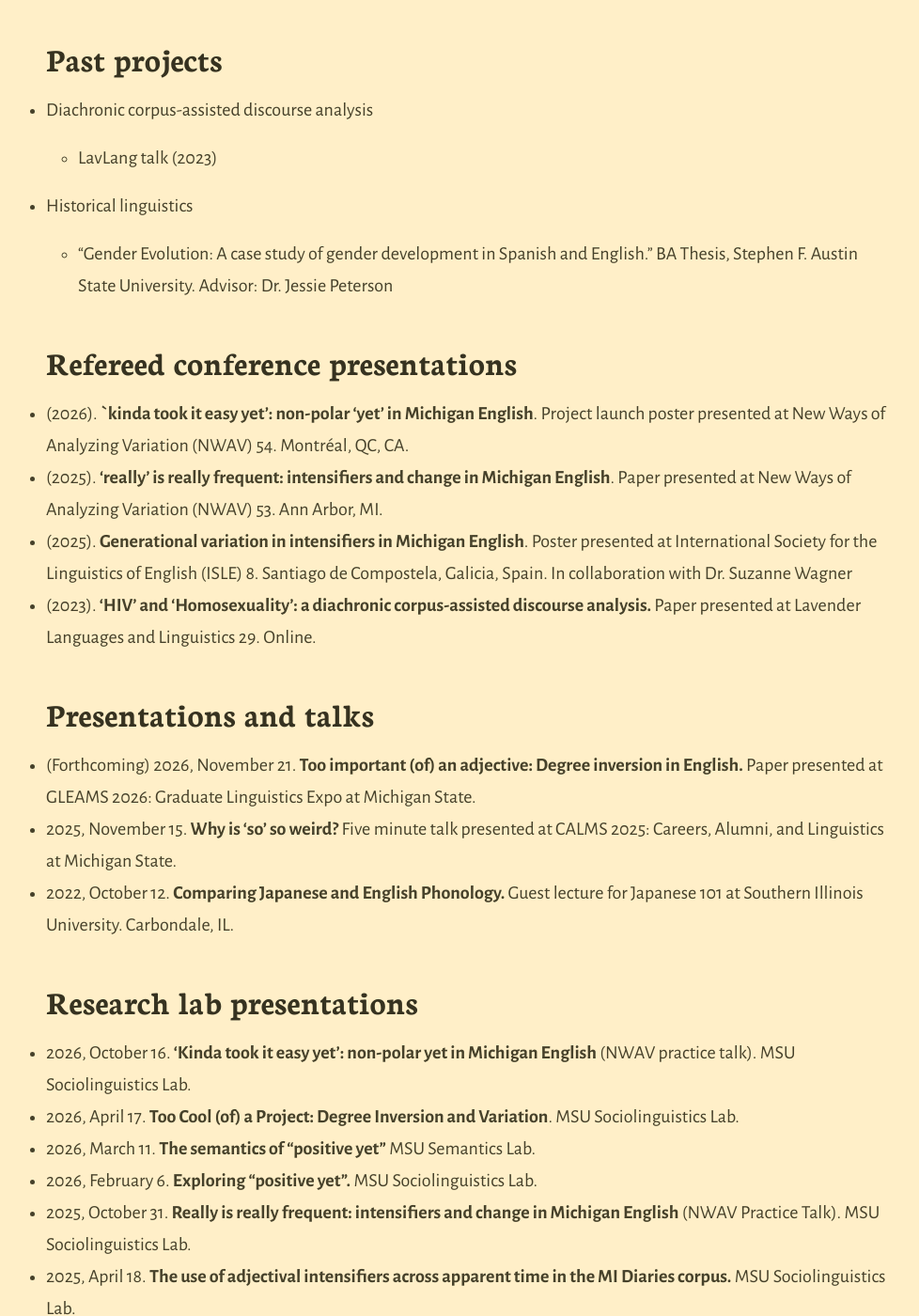
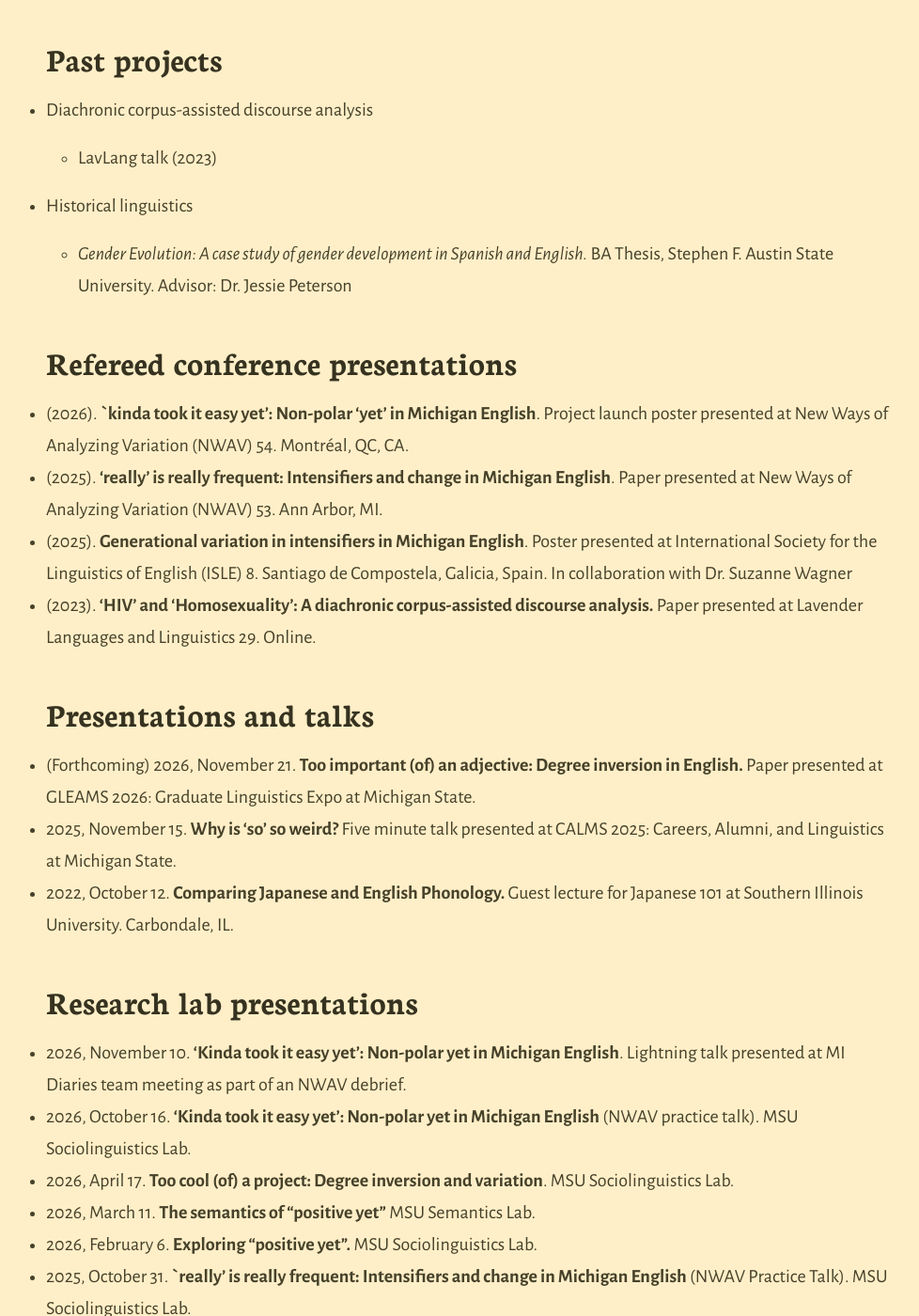
Before and after one commit to annankirk/annankirk.github.io, a Jekyll site: the page built from research.md, in a window 1280 px wide and 1400 px high, scrolled down 913 px. Shown: the whole window at 94% size, without its empty margins (141-1119 px from the left). Built offline with Jekyll 4.4.1, drawn with Linux system fonts in a browser that asks for light colours.

Commit message:
Update research.md

```diff
--- a/research.md
+++ b/research.md
@@ -20,16 +20,16 @@ I have secondary interests in sociophonetics (how the sounds of language vary an
 - Diachronic corpus-assisted discourse analysis
     - LavLang talk (2023)
 - Historical linguistics
-    - "Gender Evolution: A case study of gender development in Spanish and English." BA Thesis, Stephen F. Austin State University. Advisor: Dr. Jessie Peterson
+    - _Gender Evolution: A case study of gender development in Spanish and English._ BA Thesis, Stephen F. Austin State University. Advisor: Dr. Jessie Peterson
 
 ## Refereed conference presentations
-- (2026). **`kinda took it easy yet': non-polar 'yet' in Michigan English**. Project launch poster presented at New Ways of Analyzing Variation (NWAV) 54. Montréal, QC, CA.
+- (2026). **`kinda took it easy yet': Non-polar 'yet' in Michigan English**. Project launch poster presented at New Ways of Analyzing Variation (NWAV) 54. Montréal, QC, CA.
 
-- (2025). **‘really’ is really frequent: intensifiers and change in Michigan English**. Paper presented at New Ways of Analyzing Variation (NWAV) 53. Ann Arbor, MI.
+- (2025). **‘really’ is really frequent: Intensifiers and change in Michigan English**. Paper presented at New Ways of Analyzing Variation (NWAV) 53. Ann Arbor, MI.
 
 - (2025). **Generational variation in intensifiers in Michigan English**. Poster presented at International Society for the Linguistics of English (ISLE) 8. Santiago de Compostela, Galicia, Spain. In collaboration with Dr. Suzanne Wagner
 
-- (2023). **'HIV' and 'Homosexuality': a diachronic corpus-assisted discourse analysis.** Paper presented at Lavender Languages and Linguistics 29. Online.
+- (2023). **'HIV' and 'Homosexuality': A diachronic corpus-assisted discourse analysis.** Paper presented at Lavender Languages and Linguistics 29. Online.
 
 ## Presentations and talks
 - (Forthcoming) 2026, November 21. **Too important (of) an adjective: Degree inversion in English.** Paper presented at GLEAMS 2026: Graduate Linguistics Expo at Michigan State.
@@ -37,11 +37,12 @@ I have secondary interests in sociophonetics (how the sounds of language vary an
 - 2022, October 12. **Comparing Japanese and English Phonology.** Guest lecture for Japanese 101 at Southern Illinois University. Carbondale, IL.
 
 ## Research lab presentations
-- 2026, October 16. **‘Kinda took it easy yet’: non-polar yet in Michigan English** (NWAV practice talk). MSU Sociolinguistics Lab.
-- 2026, April 17. **Too Cool (of) a Project: Degree Inversion and Variation**. MSU Sociolinguistics Lab.
+- 2026, November 10. **‘Kinda took it easy yet’: Non-polar yet in Michigan English**. Lightning talk presented at MI Diaries team meeting as part of an NWAV debrief.
+- 2026, October 16. **‘Kinda took it easy yet’: Non-polar yet in Michigan English** (NWAV practice talk). MSU Sociolinguistics Lab.
+- 2026, April 17. **Too cool (of) a project: Degree inversion and variation**. MSU Sociolinguistics Lab.
 - 2026, March 11. **The semantics of "positive yet"** MSU Semantics Lab.
 - 2026, February 6. **Exploring "positive yet".** MSU Sociolinguistics Lab.
-- 2025, October 31. **Really is really frequent: intensifiers and change in Michigan English** (NWAV Practice Talk). MSU Sociolinguistics Lab.
+- 2025, October 31. **`really' is really frequent: Intensifiers and change in Michigan English** (NWAV Practice Talk). MSU Sociolinguistics Lab.
 - 2025, April 18. **The use of adjectival intensifiers across apparent time in the MI Diaries corpus.** MSU Sociolinguistics Lab.
 - 2024, October 1. **Methods for analyzing the distribution of adjectival intensifiers among several generations of MI Diaries participants.** MSU Sociolinguistics Lab. In collaboration with Dr. Suzanne Wagner and Sabrina Ruiz.
 - 2023, December 1. **Methods for investigating salutations and valedictions in MI Diaries.** In collaboration with Dr. Suzanne Wagner and Emily Duggan.
```
